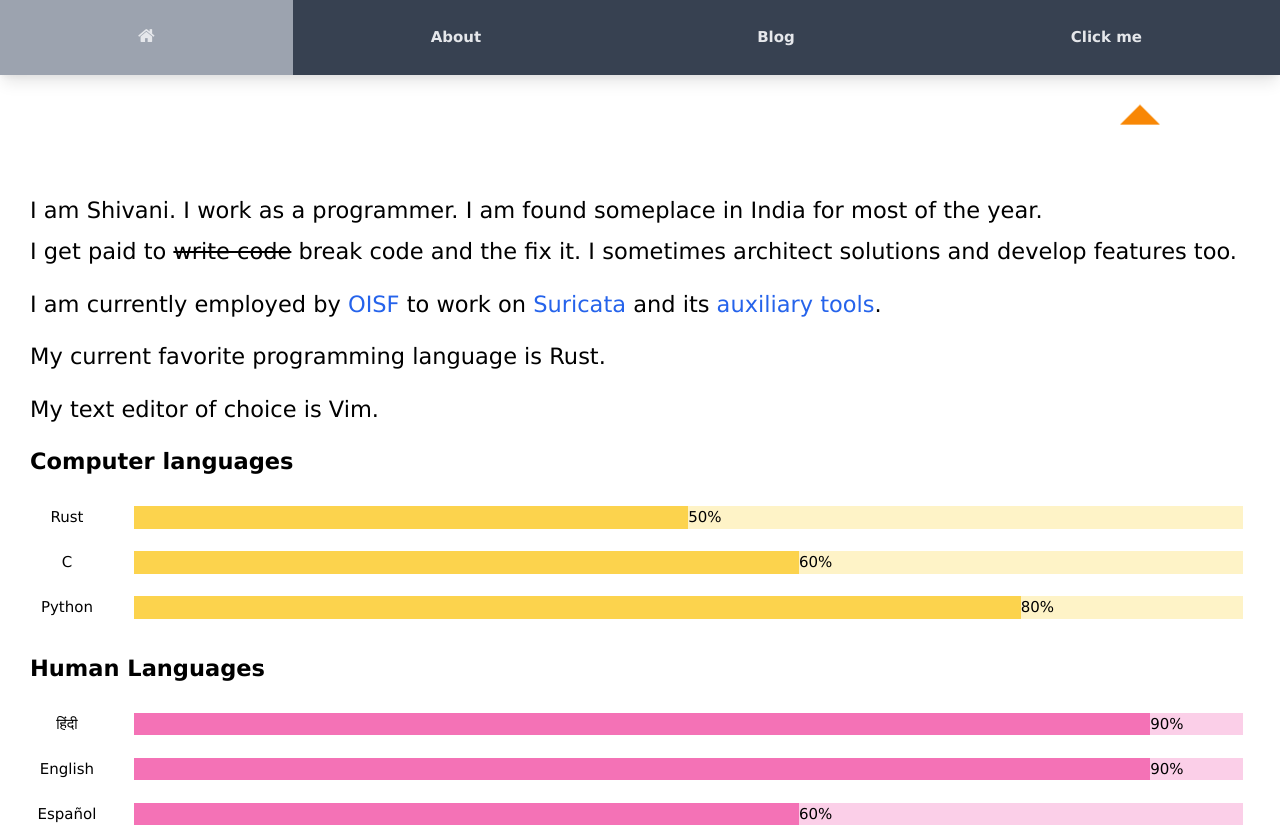
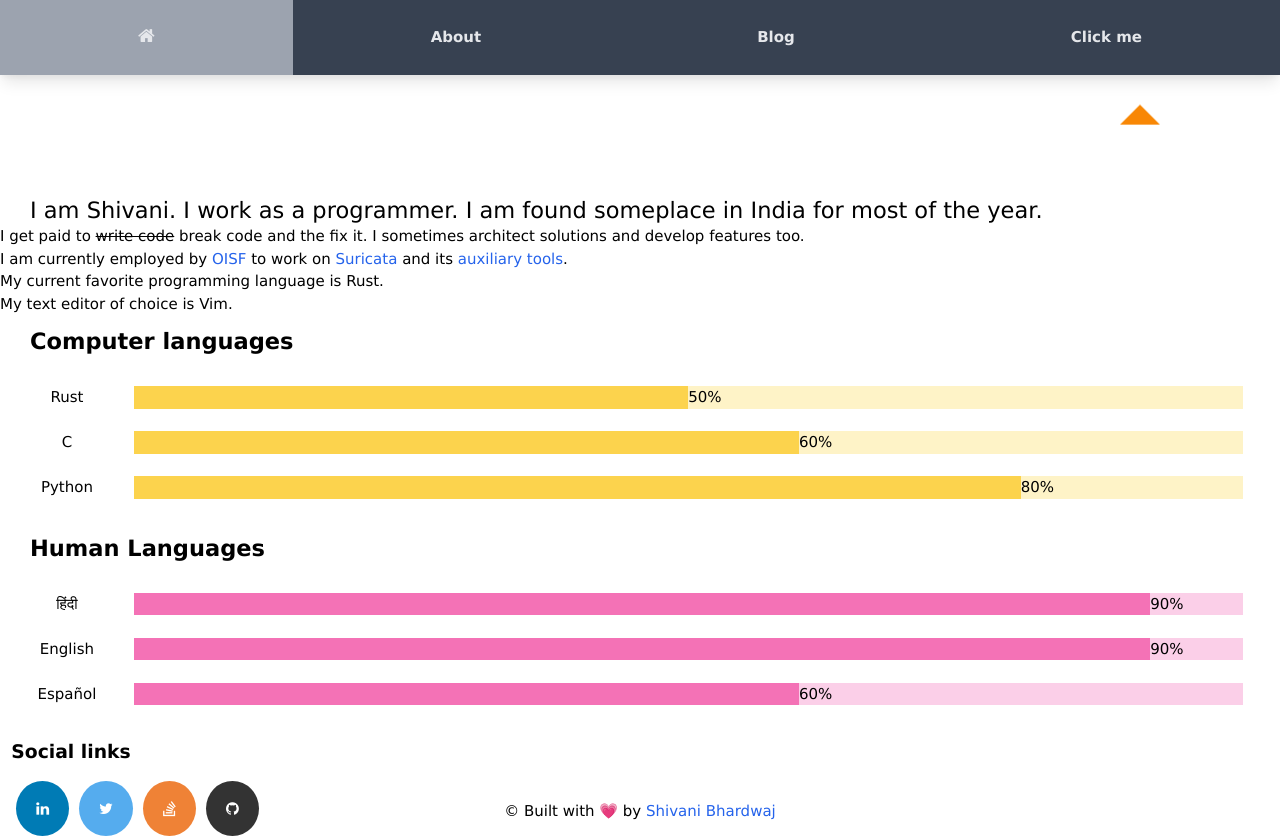
Before and after one commit to inashivb/website, a Nuxt app: page /about in a window 1280 px wide. Shown: the top 838 px of the page. Built offline with nearby package versions, Linux system fonts and the light colour scheme.

Commit message:
organize p tag prop in classes

```diff
--- a/components/Footer.vue
+++ b/components/Footer.vue
@@ -1,7 +1,15 @@
 <template>
     <footer>
         <div class="w-full absolute bottom-5 text-center">
-            <p>&copy; Built with &#128151; by <a class="text-blue-600" href="https://about.me/shivanibhardwaj">Shivani Bhardwaj</a></p>
+            <p class="none">&copy; Built with &#128151; by <a class="text-blue-600" href="https://about.me/shivanibhardwaj">Shivani Bhardwaj</a></p>
         </div>
     </footer>
 </template>
+
+<style scoped>
+p.none {
+  padding: inherit;
+  text-align: inherit;
+  font-size: inherit;
+}
+</style>
--- a/pages/about.vue
+++ b/pages/about.vue
@@ -4,10 +4,10 @@
     <link rel="stylesheet" href="https://cdnjs.cloudflare.com/ajax/libs/font-awesome/4.7.0/css/font-awesome.min.css">
     <Header />
         <p class="px-8 text-left text-2xl pt-32">I am Shivani. I work as a programmer. I am found someplace in India for most of the year.</p>
-        <p class="px-8 py-3 text-left text-2xl">I get paid to <s>write code</s> break code and the fix it. I sometimes architect solutions and develop features too.</p>
-        <p class="px-8 py-3 text-left text-2xl">I am currently employed by <a class="text-blue-600" href="https://oisf.net/">OISF</a> to work on <a class="text-blue-600" href="https://suricata.io/">Suricata</a> and its <a class="text-blue-600" href="https://github.com/orgs/OISF/repositories">auxiliary tools</a>.</p>
-        <p class="px-8 py-3 text-left text-2xl">My current favorite programming language is Rust.</p>
-        <p class="px-8 py-3 text-left text-2xl">My text editor of choice is Vim.</p>
+        <p>I get paid to <s>write code</s> break code and the fix it. I sometimes architect solutions and develop features too.</p>
+        <p>I am currently employed by <a class="text-blue-600" href="https://oisf.net/">OISF</a> to work on <a class="text-blue-600" href="https://suricata.io/">Suricata</a> and its <a class="text-blue-600" href="https://github.com/orgs/OISF/repositories">auxiliary tools</a>.</p>
+        <p>My current favorite programming language is Rust.</p>
+        <p>My text editor of choice is Vim.</p>
         <p class="px-8 pt-3 pb-8 text-left text-2xl font-bold">Computer languages</p>
         <div class="flex flex-row pr-10">
             <div class="text-center w-40">Rust</div>
--- a/pages/clickme.vue
+++ b/pages/clickme.vue
@@ -1,9 +1,9 @@
 <template lang="html">
     <div>
     <Header/>
-        <p class="px-8 py-3 text-left text-2xl pt-32">Since you fell for the (annoying) clickbait, here's your chance to do a noble deed.</p>
-        <p class="px-8 py-3 text-left text-2xl">Below is the list of a few open source projects that are awesome and I endorse.</p>
-        <p class="px-8 py-3 text-left text-2xl">If you also use any of these projects, please consider donating. If you are not in a position to donate, please give them a shout-out on Twitter, check their GitHub and leave a &#11088;!</p>
+        <p class="pt-32">Since you fell for the (annoying) clickbait, here's your chance to do a noble deed.</p>
+        <p>Below is the list of a few open source projects that are awesome and I endorse.</p>
+        <p>If you also use any of these projects, please consider donating. If you are not in a position to donate, please give them a shout-out on Twitter, check their GitHub and leave a &#11088;!</p>
         <div class="flex-col p-10">
             <div class="card" onclick="location.href='https://oisf.net/memberships'">
                 <a href="#"></a>
--- a/pages/index.vue
+++ b/pages/index.vue
@@ -2,8 +2,8 @@
   <div class="relative">
     <Header />
         <h1 class="pt-32 pb-8 text-center text-5xl font-extrabold">Hello, beautiful human!</h1>
-        <p class="px-8 text-left text-2xl">Welcome to my little corner on the web.</p>
-        <p class="px-8 text-left text-2xl">Here are some pretty pictures to lift your mood and... fill this page up. &#128517;</p>
+        <p>Welcome to my little corner on the web.</p>
+        <p>Here are some pretty pictures to lift your mood and... fill this page up. &#128517;</p>
         <div class="flex flex-col items-center pb-10">
           <div class="m-auto p-8">
             <img src='~assets/lake.JPG' alt="Mirror Lake">
@@ -39,4 +39,10 @@ img {
   height: 400px;
   width: 100%;
 }
+
+p {
+  padding: 12px 32px;
+  text-align: left;
+  font-size: 24px;
+}
 </style>
```
